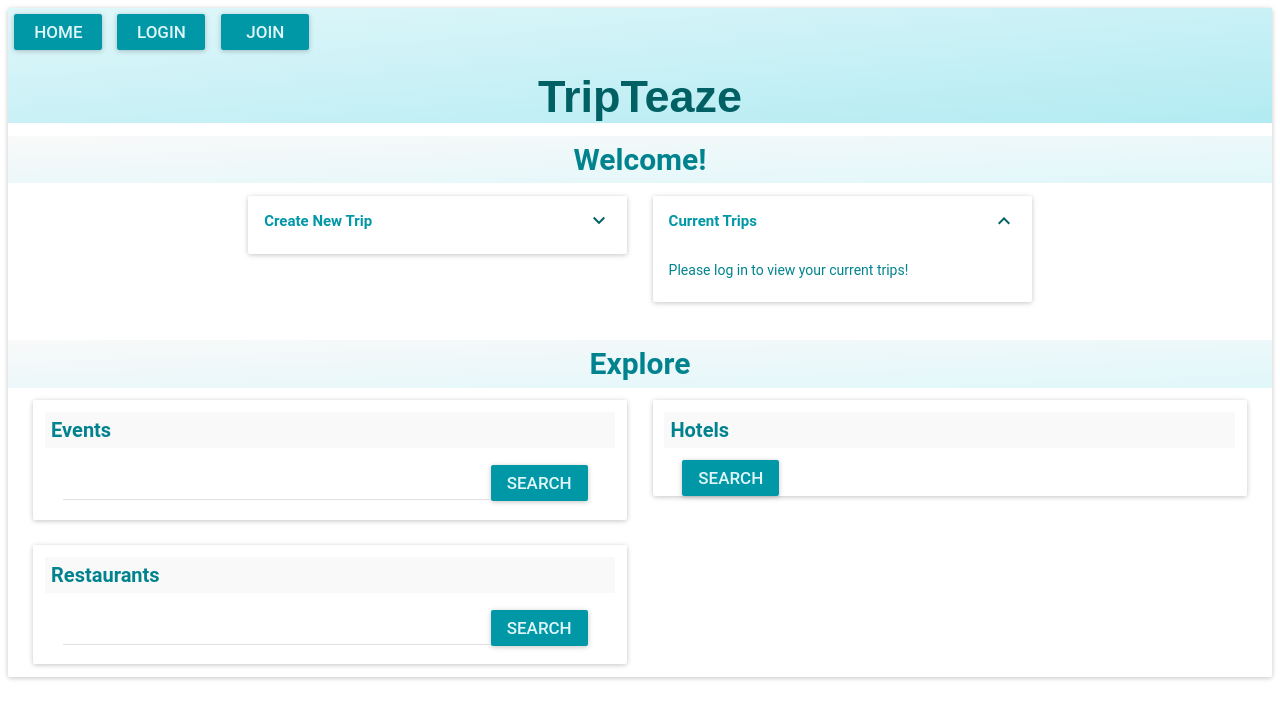
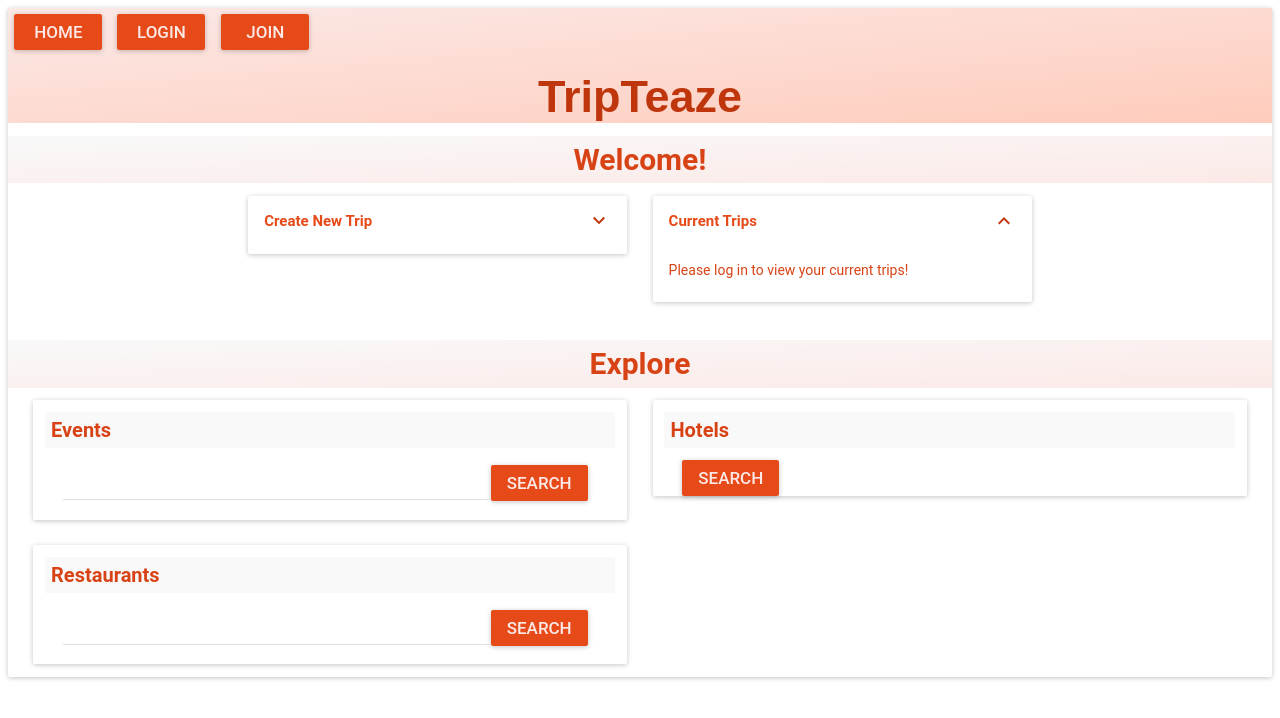
Before and after one commit to rileystevend/tripteaze, a React app: page /plan in a window 1280 px wide. Shown: the top 718 px of the page. Built offline with nearby package versions, Linux system fonts and the light colour scheme; the HTML template or start-up script is replaced by a standard one.

Commit message:
changed color scheme to deepOrange

```diff
--- a/react-client/src/components/activity.jsx
+++ b/react-client/src/components/activity.jsx
@@ -4,12 +4,12 @@ import moment from 'moment';
 
 import { Card, CardActions, CardHeader, CardMedia, CardTitle, CardText } from 'material-ui/Card';
 import FlatButton from 'material-ui/FlatButton/';
-// import { cyan50, cyan100, cyan200, cyan300, cyan400, cyan500, cyan600, cyan700, cyan800, cyan900 } from 'material-ui/styles/colors';
-import { cyan500, cyan700, cyan800, cyan900 } from 'material-ui/styles/colors';
+// import { deepOrange50, deepOrange100, deepOrange200, deepOrange300, deepOrange400, deepOrange500, deepOrange600, deepOrange700, deepOrange800, deepOrange900 } from 'material-ui/styles/colors';
+import { deepOrange500, deepOrange700, deepOrange800, deepOrange900 } from 'material-ui/styles/colors';
 
 export const styles = {
   anchor: {
-    color: cyan700,
+    color: deepOrange700,
     textDecoration: 'none'
   },
   cardTitle: {
@@ -18,7 +18,7 @@ export const styles = {
     lineHeight: '0 !important'
   },
   cardSubtitle: {
-    color: cyan500,
+    color: deepOrange500,
     fontSize: 13
   }
 };
@@ -126,7 +126,7 @@ let Activity = (props) => {
           actAsExpander={true}
           title="More..."
           titleStyle={{
-            color: cyan700,
+            color: deepOrange700,
             fontSize: 12,
             fontWeight: 'bold',
             lineHeight: '0 !important',
@@ -139,19 +139,19 @@ let Activity = (props) => {
 
         <CardText
           style={{
-            color: cyan800,
+            color: deepOrange800,
             fontSize: 12
           }}
           expandable={true}
         >
           <div style={{
             backgroundColor: '#f9f9f9',
-            color: cyan900,
+            color: deepOrange900,
             fontWeight: 'bold',
             padding: '1%'
           }}>About:</div>
           <div style={{
-            color: cyan800,
+            color: deepOrange800,
             fontSize: 11,
             maxHeight: '250px',
             overflow: 'auto',
@@ -209,7 +209,7 @@ let Activity = (props) => {
           actAsExpander={true}
           title="More..."
           titleStyle={{
-            color: cyan700,
+            color: deepOrange700,
             fontSize: 12,
             fontWeight: 'bold',
             lineHeight: '0 !important',
@@ -222,19 +222,19 @@ let Activity = (props) => {
 
         <CardText
           style={{
-            color: cyan800,
+            color: deepOrange800,
             fontSize: 12
           }}
           expandable={true}
         >
           <div style={{
             backgroundColor: '#f9f9f9',
-            color: cyan900,
+            color: deepOrange900,
             fontWeight: 'bold',
             padding: '1%'
           }}>About:</div>
           <div style={{
-            color: cyan800,
+            color: deepOrange800,
             fontSize: 11,
             maxHeight: '250px',
             overflow: 'auto',
@@ -269,7 +269,7 @@ let Activity = (props) => {
         />
 
         <CardText>
-          <div style={{ color: cyan800, fontSize: 11 }}>
+          <div style={{ color: deepOrange800, fontSize: 11 }}>
             {props.activity.address}
           </div>
         </CardText>
--- a/react-client/src/components/homePage.jsx
+++ b/react-client/src/components/homePage.jsx
@@ -9,51 +9,51 @@ import { Link } from 'react-router-dom';
 
 import MuiThemeProvider from 'material-ui/styles/MuiThemeProvider';
 import getMuiTheme from 'material-ui/styles/getMuiTheme';
-import { cyan50, cyan100, cyan200, cyan500, cyan600, cyan700, cyan800, cyan900 } from 'material-ui/styles/colors';
+import { deepOrange50, deepOrange100, deepOrange200, deepOrange500, deepOrange600, deepOrange700, deepOrange800, deepOrange900 } from 'material-ui/styles/colors';
 import Paper from 'material-ui/Paper';
 import RaisedButton from 'material-ui/RaisedButton';
 
 export const muiTheme = getMuiTheme({
   appBar: {
-    color: cyan700,
-    textColor: cyan50,
+    color: deepOrange700,
+    textColor: deepOrange50,
     titleFontWeight: 'bold',
   },
   card: {
     fontWeight: 'bold',
-    titleColor: cyan700,
-    subtitleColor: cyan200,
+    titleColor: deepOrange700,
+    subtitleColor: deepOrange200,
   },
   cardText: {
-    textColor: cyan800,
+    textColor: deepOrange800,
   },
   datePicker: {
-    calendarTextColor: cyan700,
-    calendarYearBackgroundColor: cyan50,
-    headerColor: cyan800,
+    calendarTextColor: deepOrange700,
+    calendarYearBackgroundColor: deepOrange50,
+    headerColor: deepOrange800,
   },
   dialog: {
     titleFontSize: 25,
     bodyFontSize: 15,
-    bodyColor: cyan600,
+    bodyColor: deepOrange600,
   },
   flatButton: {
     color: '#f9f9f9',
     fontSize: 14,
     fontWeight: 'bold',
-    textColor: cyan800,
+    textColor: deepOrange800,
   },
   palette: {
-    textColor: cyan900,
+    textColor: deepOrange900,
   },
   raisedButton: {
-    color: cyan700,
+    color: deepOrange700,
     fontSize: 17,
     margin: 12,
-    textColor: cyan50,
+    textColor: deepOrange50,
   },
   textField: {
-    textColor: cyan800,
+    textColor: deepOrange800,
   },
 });
 
@@ -63,8 +63,8 @@ export const styles = {
     width: '100%',
   },
   discoverTrips: {
-    background: `linear-gradient(to bottom right, #f9f9f9, ${cyan50})`,
-    color: cyan800,
+    background: `linear-gradient(to bottom right, #f9f9f9, ${deepOrange50})`,
+    color: deepOrange800,
     fontSize: 30,
     fontWeight: 'bold',
     marginTop: '1%',
@@ -72,8 +72,8 @@ export const styles = {
     textAlign: 'center',
   },
   header: {
-    background: `linear-gradient(to bottom right, ${cyan50}, ${cyan100})`,
-    color: cyan900,
+    background: `linear-gradient(to bottom right, ${deepOrange50}, ${deepOrange100})`,
+    color: deepOrange900,
     fontFamily: 'Arial',
     fontSize: 45,
     fontWeight: 'bold',
@@ -91,7 +91,7 @@ export const styles = {
   },
   getStarted: {
     background: 'linear-gradient(to bottom right, white, #f9f9f9)',
-    color: cyan600,
+    color: deepOrange600,
     fontSize: 25,
     fontWeight: 'bold',
     marginTop: '2%',
@@ -104,7 +104,7 @@ export const styles = {
   },
   tripTeazeText: {
     textDecoration: 'none',
-    color: cyan900,
+    color: deepOrange900,
   },
 };
 
@@ -179,7 +179,7 @@ class Home extends React.Component {
             <br />
             <div style={
               {
-                color: cyan500,
+                color: deepOrange500,
                 fontSize: 12,
                 fontStyle: 'italic',
                 fontWeight: 'normal',
--- a/react-client/src/components/login.jsx
+++ b/react-client/src/components/login.jsx
@@ -8,7 +8,7 @@ import * as theme from './homePage.jsx';  // * does all named exports from that
 // import lightBaseTheme from 'material-ui/styles/baseThemes/lightBaseTheme';
 import MuiThemeProvider from 'material-ui/styles/MuiThemeProvider';
 // import getMuiTheme from 'material-ui/styles/getMuiTheme';
-// import { cyan50, cyan100, cyan200, cyan300, cyan400, cyan500, cyan600, cyan700, cyan800, cyan900 } from 'material-ui/styles/colors';
+// import { deepOrange50, deepOrange100, deepOrange200, deepOrange300, deepOrange400, deepOrange500, deepOrange600, deepOrange700, deepOrange800, deepOrange900 } from 'material-ui/styles/colors';
 
 export const styles = {
   actionButtons: {
--- a/react-client/src/components/searchPage.jsx
+++ b/react-client/src/components/searchPage.jsx
@@ -18,7 +18,7 @@ import NavigationClose from 'material-ui/svg-icons/navigation/close';
 import DatePicker from 'material-ui/DatePicker';
 import { Card, CardTitle, CardText } from 'material-ui/Card';
 import MuiThemeProvider from 'material-ui/styles/MuiThemeProvider';
-import { cyan800, cyan900 } from 'material-ui/styles/colors';
+import { deepOrange800, deepOrange900 } from 'material-ui/styles/colors';
 import * as theme from './homePage.jsx';  // * does all named exports from that file
 import * as tripStyle from './trip.jsx';
 
@@ -41,7 +41,7 @@ export const styles = {
   },
   activityTitle: {
     backgroundColor: '#f9f9f9',
-    color: cyan800,
+    color: deepOrange800,
     fontSize: 20,
     fontWeight: 'bold',
     padding: '1%',
@@ -86,7 +86,7 @@ export const styles = {
   },
   tripDatesHeaders: {
     backgroundColor: '#f9f9f9',
-    color: cyan900,
+    color: deepOrange900,
     fontSize: 15,
     fontWeight: 'bold',
     padding: '1%',
@@ -448,12 +448,12 @@ class SearchPage extends React.Component {
                     onRequestClose={() => this.setState({editDatesOpen: false})}
                   >
                     <div
-                      style={{color: cyan800}}
+                      style={{color: deepOrange800}}
                     >Trip Dates for {this.state.activeCity}:
                     </div>
 
                     <div style={{
-                      color: cyan900,
+                      color: deepOrange900,
                       fontWeight: 'bold',
                     }}>{fromDate} - {toDate}</div>
 
@@ -633,7 +633,7 @@ class SearchPage extends React.Component {
           {navLinks()}
           {/******************************* HEADER *******************************/}
           <div style={theme.styles.header}>
-            <Link to="/" style={{textDecoration: 'none', color: cyan900}}>
+            <Link to="/" style={{textDecoration: 'none', color: deepOrange900}}>
               TripTeaze
             </Link>
           </div>
--- a/react-client/src/components/trip.jsx
+++ b/react-client/src/components/trip.jsx
@@ -3,13 +3,13 @@ import Activity from './activity.jsx';
 import { Card, CardActions, CardTitle, CardText } from 'material-ui/Card';
 import FlatButton from 'material-ui/FlatButton';
 import moment from 'moment';
-import { cyan600, cyan900 } from 'material-ui/styles/colors';
+import { deepOrange600, deepOrange900 } from 'material-ui/styles/colors';
 import Snackbar from 'material-ui/Snackbar';
 
 export const styles = {
   activityHeader: {
     backgroundColor: '#f9f9f9',
-    color: cyan600,
+    color: deepOrange600,
     fontSize: 15,
     fontWeight: 'bold',
     padding: '0.2em',
@@ -17,14 +17,14 @@ export const styles = {
     textAlign: 'left',
   },
   cardSubtitle: {
-    color: cyan600,
+    color: deepOrange600,
   },
   cardTitle: {
-    color: cyan900,
+    color: deepOrange900,
     fontWeight: 'bold',
   },
   cityTitle: {
-    color: cyan900,
+    color: deepOrange900,
     fontSize: 22,
     fontWeight: 'bold',
     lineHeight: '0 !important',
--- a/react-client/src/components/userPage.jsx
+++ b/react-client/src/components/userPage.jsx
@@ -9,8 +9,8 @@ import * as theme from './homePage.jsx';  // * does all named exports from that
 // import lightBaseTheme from 'material-ui/styles/baseThemes/lightBaseTheme';
 import MuiThemeProvider from 'material-ui/styles/MuiThemeProvider';
 // import getMuiTheme from 'material-ui/styles/getMuiTheme';
-// import { cyan50, cyan100, cyan200, cyan300, cyan400, cyan500, cyan600, cyan700, cyan800, cyan900 } from 'material-ui/styles/colors';
-import { cyan50, cyan800, cyan900 } from 'material-ui/styles/colors';
+// import { deepOrange50, deepOrange100, deepOrange200, deepOrange300, deepOrange400, deepOrange500, deepOrange600, deepOrange700, deepOrange800, deepOrange900 } from 'material-ui/styles/colors';
+import { deepOrange50, deepOrange800, deepOrange900 } from 'material-ui/styles/colors';
 import Paper from 'material-ui/Paper';
 
 import Login from './login.jsx';
@@ -20,8 +20,8 @@ import * as actions from '../actions/index.js';
 
 const styles = {
   notLoggedIn: {
-    background: `linear-gradient(to bottom right, #f9f9f9, ${cyan50})`,
-    color: cyan800,
+    background: `linear-gradient(to bottom right, #f9f9f9, ${deepOrange50})`,
+    color: deepOrange800,
     fontSize: 30,
     fontWeight: 'bold',
     marginTop: '2%',
@@ -59,7 +59,7 @@ class UserPage extends React.Component {
         <div>
           You don&apos;t have any trips yet :(
           <p />
-          Why not go <Link to='/plan' style={{textDecoration: 'none', color: cyan900}}>plan</Link> one?
+          Why not go <Link to='/plan' style={{textDecoration: 'none', color: deepOrange900}}>plan</Link> one?
         </div>
       );
     } else {
@@ -102,14 +102,14 @@ class UserPage extends React.Component {
 
             {/************************** HEADER **************************/}
             <div style={theme.styles.header}>
-              <Link to="/" style={{textDecoration: 'none', color: cyan900}}>
+              <Link to="/" style={{textDecoration: 'none', color: deepOrange900}}>
                 TripTeaze
               </Link>
             </div>
 
             <div style={styles.notLoggedIn}>
               Oops! Please
-              <Link to="/" style={{textDecoration: 'none', color: cyan900}}> login </Link>
+              <Link to="/" style={{textDecoration: 'none', color: deepOrange900}}> login </Link>
               to access this content!
             </div>
           </Paper>
@@ -137,7 +137,7 @@ class UserPage extends React.Component {
 
             {/************************** HEADER **************************/}
             <div style={theme.styles.header}>
-              <Link to="/" style={{textDecoration: 'none', color: cyan900}}>
+              <Link to="/" style={{textDecoration: 'none', color: deepOrange900}}>
                 TripTeaze
               </Link>
             </div>
@@ -201,7 +201,7 @@ class UserPage extends React.Component {
 
             {/************************** HEADER **************************/}
             <div style={theme.styles.header}>
-              <Link to="/" style={{ textDecoration: 'none', color: cyan900 }}>
+              <Link to="/" style={{ textDecoration: 'none', color: deepOrange900 }}>
                 TripTeaze
               </Link>
             </div>
```
